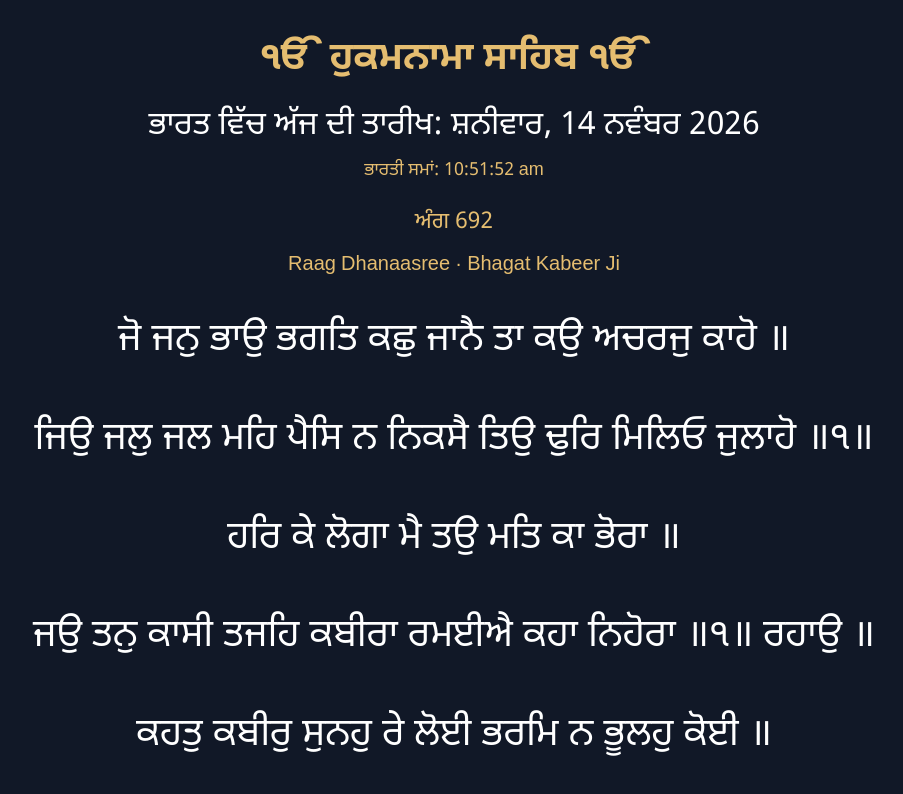
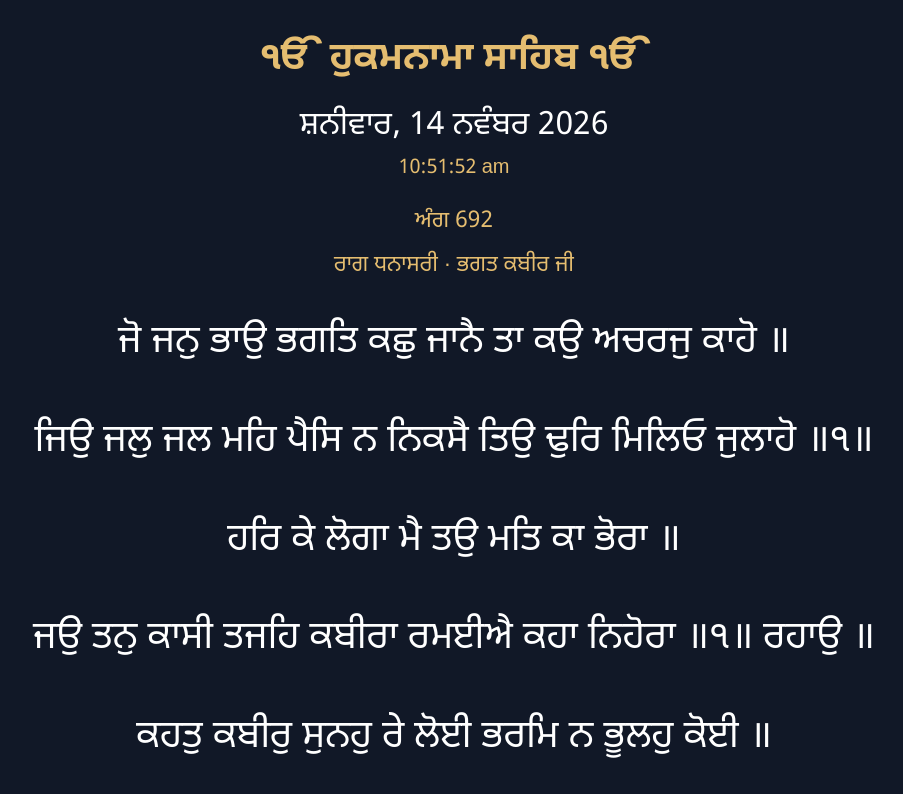
Before and after one commit to harkirat75/daily-hukamnama, a plain HTML site: page index.html in a window 1280 px wide. Shown: the top 794 px of the page, without its empty margins (186-1089 px from the left). Drawn offline with Linux system fonts and the light colour scheme.

Commit message:
Update index.html

```diff
--- a/index.html
+++ b/index.html
@@ -30,12 +30,12 @@ body {
 
 #indiaDate {
   font-size: clamp(22px, 2.5vw, 32px);
-  margin-bottom: 12px;
+  margin-bottom: 8px;
 }
 
 #indiaTime {
   color: #e5bd70;
-  font-size: 18px;
+  font-size: 20px;
   margin-bottom: 25px;
 }
 
@@ -47,7 +47,7 @@ body {
 
 #writer {
   color: #e5bd70;
-  font-size: 20px;
+  font-size: 22px;
   margin-bottom: 25px;
 }
 
@@ -155,10 +155,10 @@ function updateClock() {
   }).format(new Date());
 
   document.getElementById('indiaDate').textContent =
-    'ਭਾਰਤ ਵਿੱਚ ਅੱਜ ਦੀ ਤਾਰੀਖ: ' + india.formatted;
+    india.formatted;
 
   document.getElementById('indiaTime').textContent =
-    'ਭਾਰਤੀ ਸਮਾਂ: ' + time;
+    time;
 }
 
 async function loadHukamnama() {
@@ -211,8 +211,24 @@ async function loadHukamnama() {
 
     ang.textContent = 'ਅੰਗ ' + data.ang;
 
-    writer.textContent =
-      data.raag + ' · ' + data.writer;
+    // Display everything in Gurmukhi
+    const raagNames = {
+      'Raag Dhanaasree': 'ਰਾਗ ਧਨਾਸਰੀ',
+      'Dhanaasree': 'ਰਾਗ ਧਨਾਸਰੀ'
+    };
+
+    const writerNames = {
+      'Bhagat Kabeer Ji': 'ਭਗਤ ਕਬੀਰ ਜੀ',
+      'Bhagat Kabir Ji': 'ਭਗਤ ਕਬੀਰ ਜੀ'
+    };
+
+    const raag =
+      raagNames[data.raag] || data.raag;
+
+    const author =
+      writerNames[data.writer] || data.writer;
+
+    writer.textContent = raag + ' · ' + author;
 
     status.textContent = '';
 
@@ -221,8 +237,7 @@ async function loadHukamnama() {
     console.error(error);
 
     status.textContent =
-      error.message +
-      ' · ਹੁਕਮਨਾਮਾ ਦੁਬਾਰਾ ਚੈੱਕ ਕੀਤਾ ਜਾਵੇਗਾ।';
+      'ਨਵੇਂ ਹੁਕਮਨਾਮੇ ਦੀ ਉਡੀਕ ਹੈ।';
   }
 }
 
```
